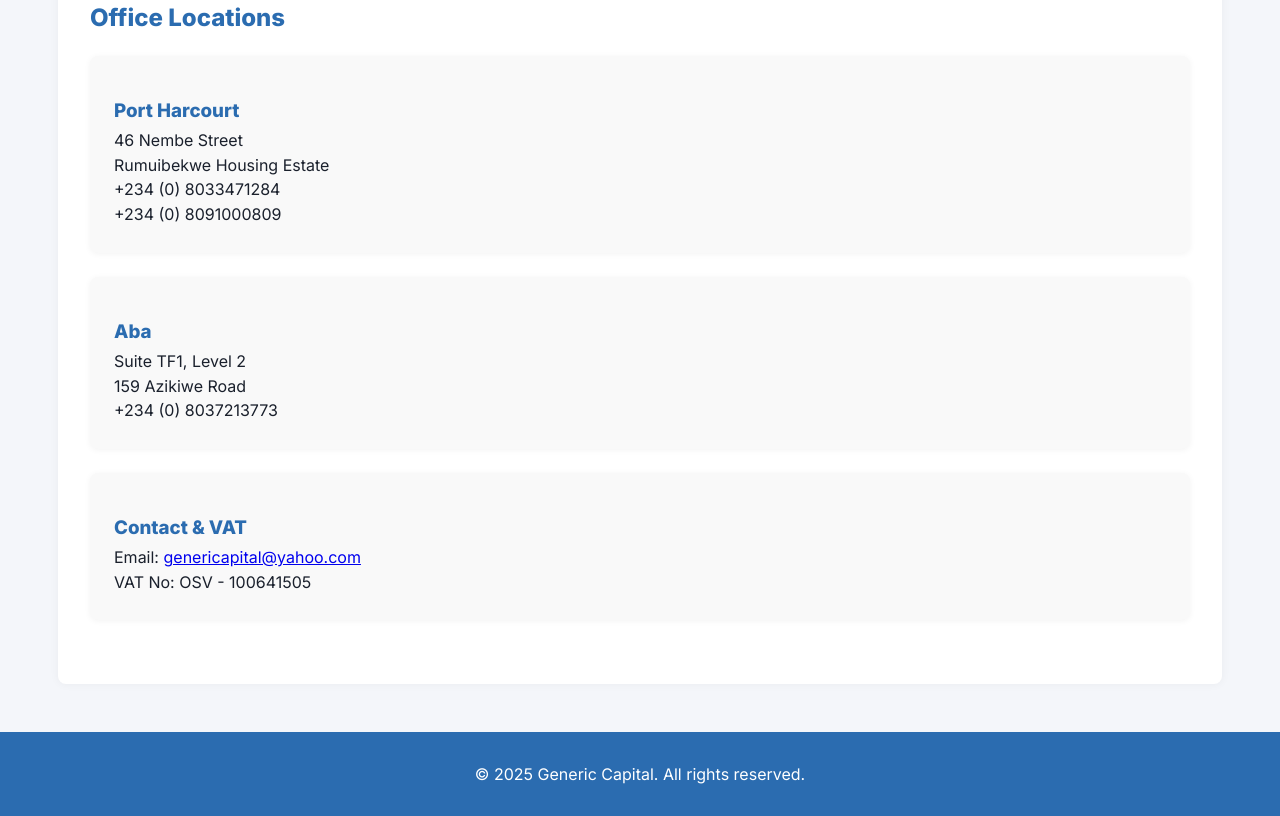
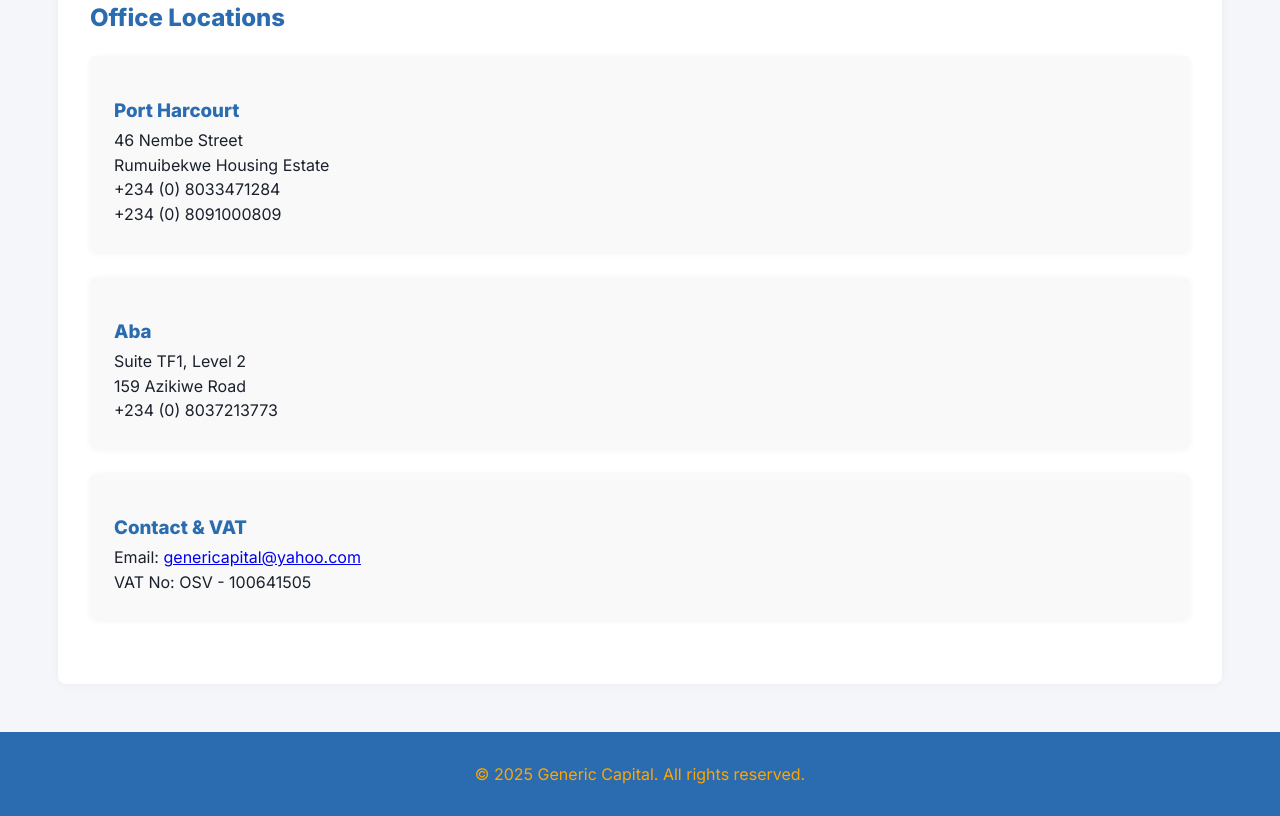
Before and after one commit to qwerty20048/Generic-Capital, a plain HTML site: page index.html in a window 1280 px wide. Shown: the part 922-1738 px from the top of the page. Drawn offline with Linux system fonts and the light colour scheme.

Commit message:
Update index.html

```diff
--- a/index.html
+++ b/index.html
@@ -132,6 +132,11 @@ nav a:hover {
   text-align: center;
   margin-top: 3rem;
 }
+
+/* Make copyright text orange */
+footer p {
+  color: orange;
+}
   </style>
 </head>
 <body>
```
Lines whose indentation alone changed are shown as unchanged.
